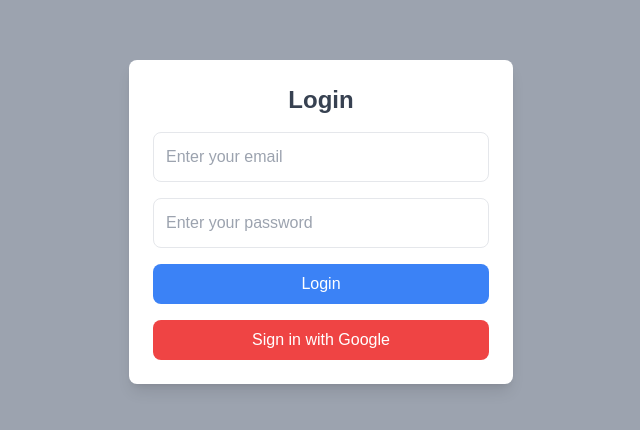
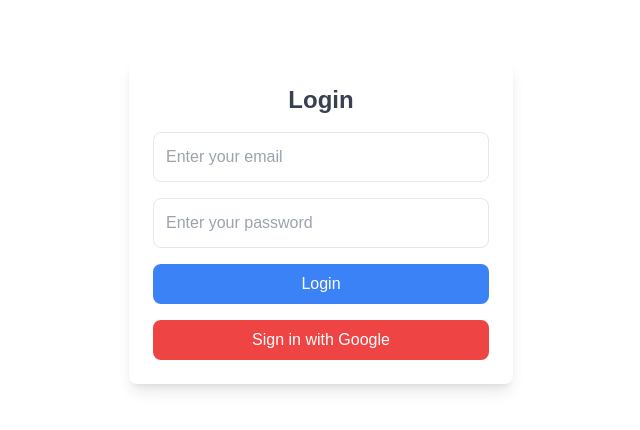
Before and after one commit to shome98/imacon_v1, a Next.js app: page /login in a window 1280 px wide. Shown: the part 178-608 px from the top of the page, without its empty margins (319-959 px from the left). Built offline with nearby package versions, Linux system fonts and the light colour scheme; no server answers; what imagekitio-next would draw is missing.

Commit message:
background color remove

```diff
--- a/app/login/page.tsx
+++ b/app/login/page.tsx
@@ -32,7 +32,7 @@
   };
 
   return (
-    <div className="flex flex-col items-center justify-center min-h-screen bg-gray-400 p-4">
+    <div className="flex flex-col items-center justify-center min-h-screen  p-4">
       <div className="bg-white shadow-lg rounded-lg p-6 w-full max-w-sm">
         <h1 className="text-2xl font-semibold text-center text-gray-700 mb-4">Login</h1>
         {status !== "authenticated" ? (
```
